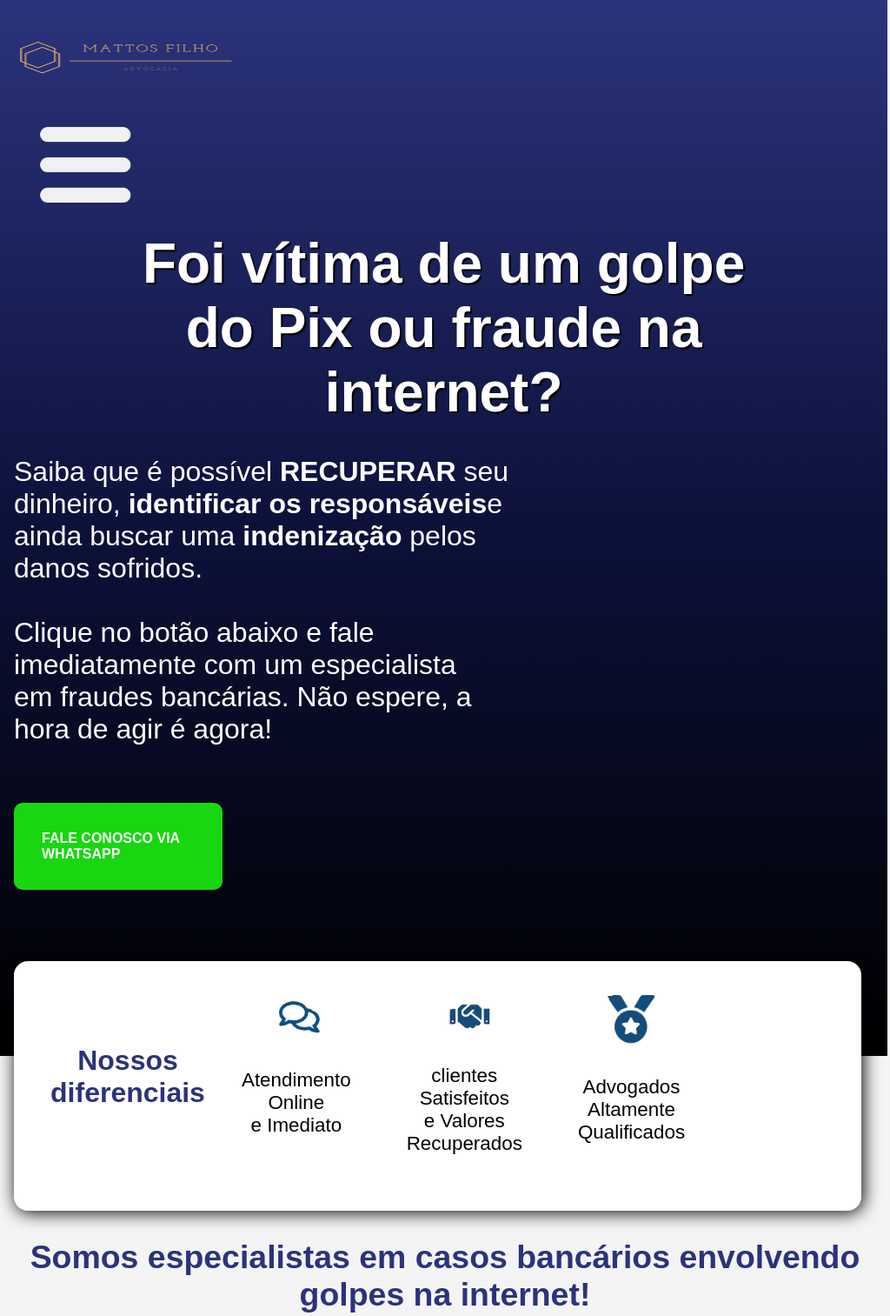
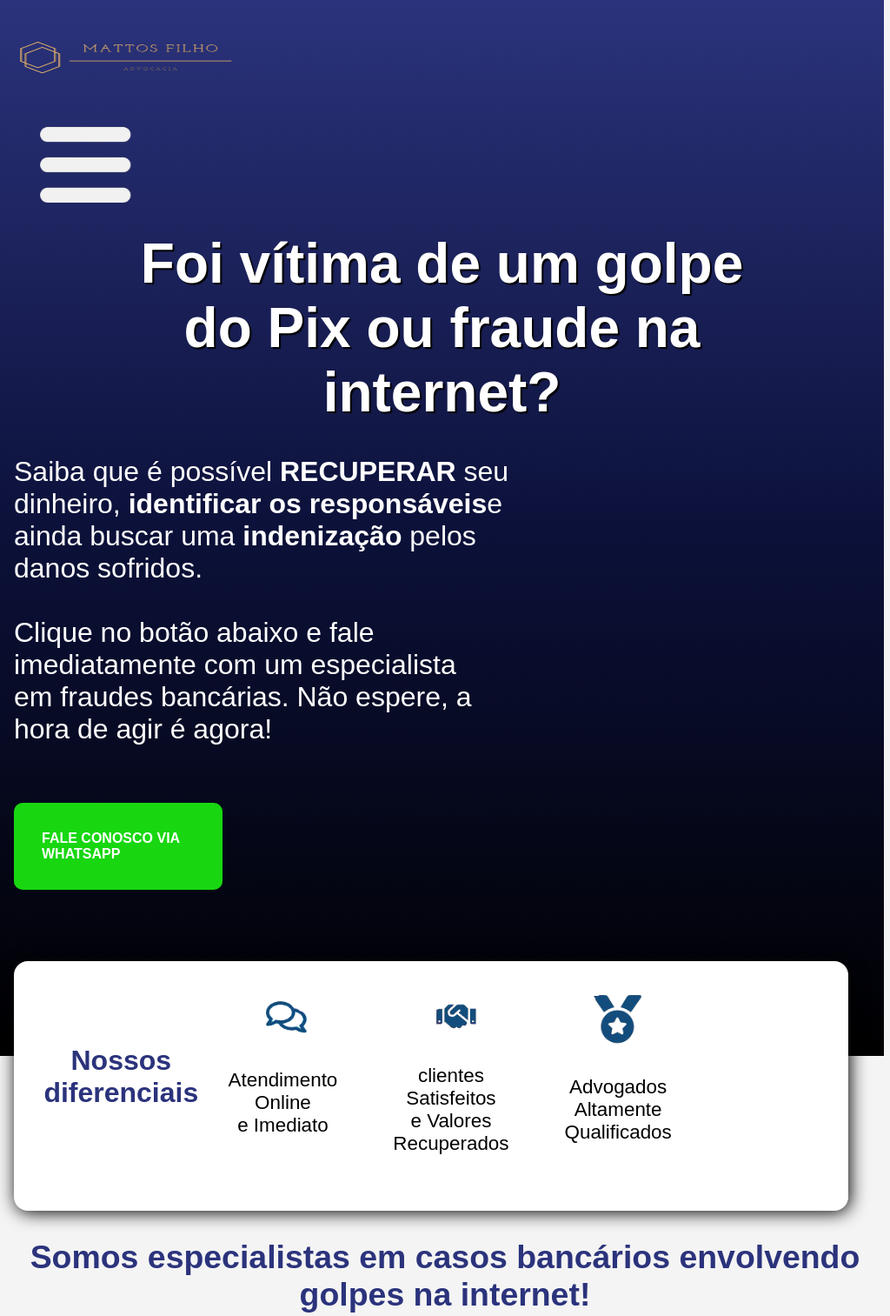
Before and after one commit to xlzin12/teste-res3, a plain HTML site: page index.html in a window 1024 px wide. Shown: the top 1513 px of the page at 87% size. Drawn offline with Linux system fonts and the light colour scheme.

Commit message:
Add files via upload

```diff
--- a/responsivo.css
+++ b/responsivo.css
@@ -270,7 +270,7 @@ margin: 1rem;
     header {
 
 
-        width: 96.6%;
+        width: 96.2%;
         padding-left: 1rem;
 
 
@@ -346,7 +346,7 @@ margin: 1rem;
         flex-direction: row;
 
 
-        width: 75.4vw;
+        width: 73.9vw;
         float: left;
 
     }
```
